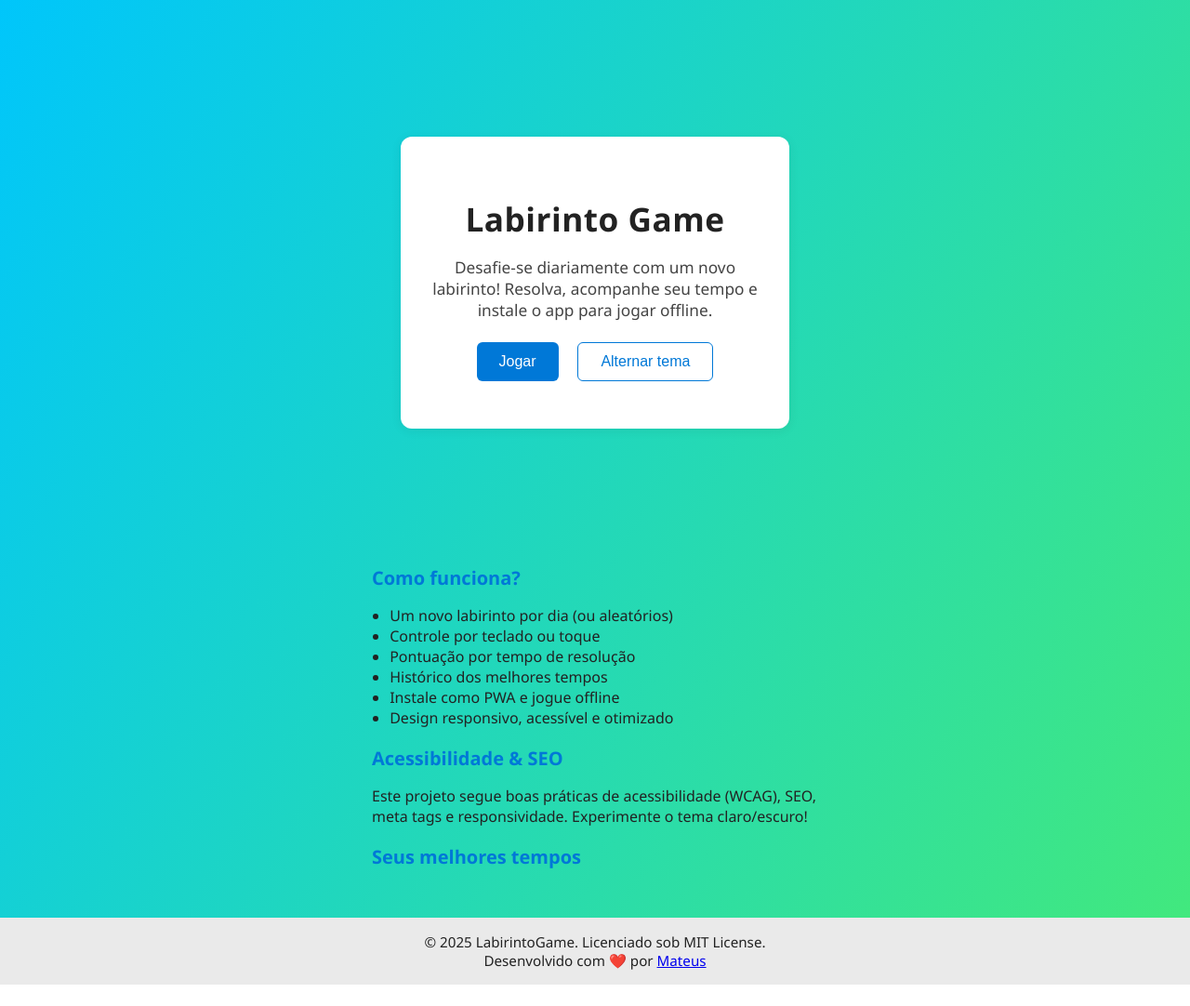
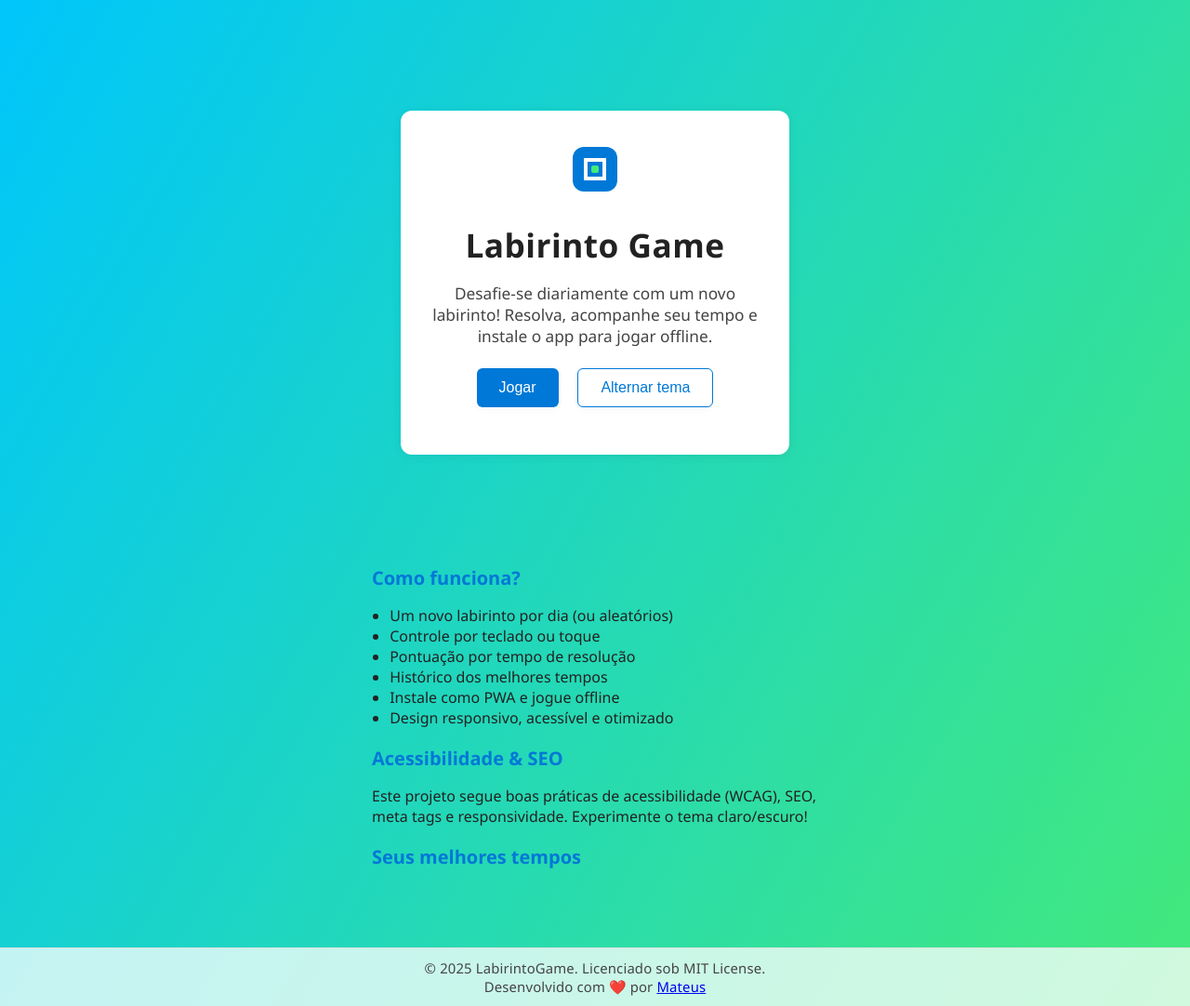
Before and after one commit to dev-mateus/labirinto-game, a plain HTML site: page index.html in a window 1280 px wide. Shown: the whole page at 93% size. Before the commit the page ends 1059 px from the top, so only its background shows below. Drawn offline with Linux system fonts and the light colour scheme.

Commit message:
feat: ícone/ilustração no card, animação nos botões e footer mais moderno

```diff
--- a/index.html
+++ b/index.html
@@ -27,6 +27,13 @@
   <main id="main-content" tabindex="-1">
     <section class="hero" aria-labelledby="titulo-jogo">
       <div class="card-hero">
+                <div class="icon-labirinto" aria-hidden="true">
+                  <svg width="56" height="56" viewBox="0 0 56 56" fill="none" xmlns="http://www.w3.org/2000/svg">
+                    <rect x="4" y="4" width="48" height="48" rx="12" fill="#0078d7"/>
+                    <path d="M16 16H40V40H16V16ZM20 20V36H36V20H20Z" fill="#fff"/>
+                    <rect x="24" y="24" width="8" height="8" rx="2" fill="#43e97b"/>
+                  </svg>
+                </div>
         <h1 id="titulo-jogo">Labirinto Game</h1>
         <p id="descricao-jogo" class="descricao">Desafie-se diariamente com um novo labirinto! Resolva, acompanhe seu tempo e instale o app para jogar offline.</p>
         <div class="actions">
--- a/src/css/style.css
+++ b/src/css/style.css
@@ -53,6 +53,18 @@ main {
   margin: 0 auto;
   text-align: center;
   animation: fadeIn 0.7s;
+  position: relative;
+}
+.icon-labirinto {
+  display: flex;
+  justify-content: center;
+  align-items: center;
+  margin-bottom: 1.1rem;
+  animation: iconPop 0.8s cubic-bezier(.5,1.8,.5,1) 0.1s both;
+}
+@keyframes iconPop {
+  0% { opacity: 0; transform: scale(0.7) translateY(20px); }
+  100% { opacity: 1; transform: scale(1) translateY(0); }
 }
 @media (prefers-color-scheme: dark), html[data-tema='escuro'] {
   .card-hero {
@@ -116,6 +128,12 @@ main {
   border: none;
   cursor: pointer;
   transition: background 0.2s, color 0.2s;
+  box-shadow: 0 2px 8px rgba(0,0,0,0.04);
+  transition: background 0.2s, color 0.2s, transform 0.13s;
+}
+.btn-primary:hover, .btn-secondary:hover {
+  transform: translateY(-2px) scale(1.04);
+  box-shadow: 0 4px 16px rgba(0,120,215,0.10);
 }
 .btn-primary {
   background: var(--color-primary);
@@ -237,10 +255,20 @@ h2 {
 }
 footer {
   text-align: center;
-  padding: 1rem;
-  background: var(--color-footer-bg);
-  color: var(--color-footer);
-  font-size: 0.95rem;
+  padding: 0.7rem 0.5rem;
+  background: rgba(255,255,255,0.75);
+  color: #444;
+  font-size: 0.93rem;
+  border-top: 1px solid #e0e0e0;
+  margin-top: 2rem;
+  letter-spacing: 0.01em;
+}
+@media (prefers-color-scheme: dark), html[data-tema='escuro'] {
+  footer {
+    background: rgba(34,34,34,0.85);
+    color: #bbb;
+    border-top: 1px solid #333;
+  }
 }
 @media (prefers-color-scheme: dark) {
   :root {
```
